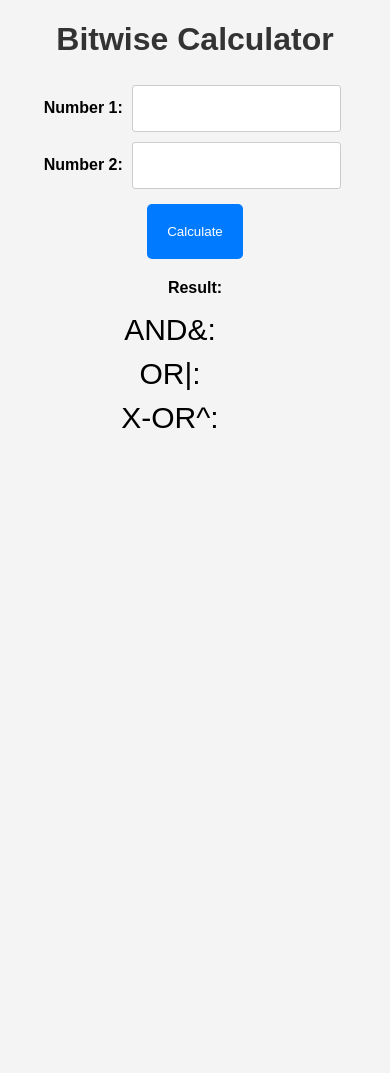
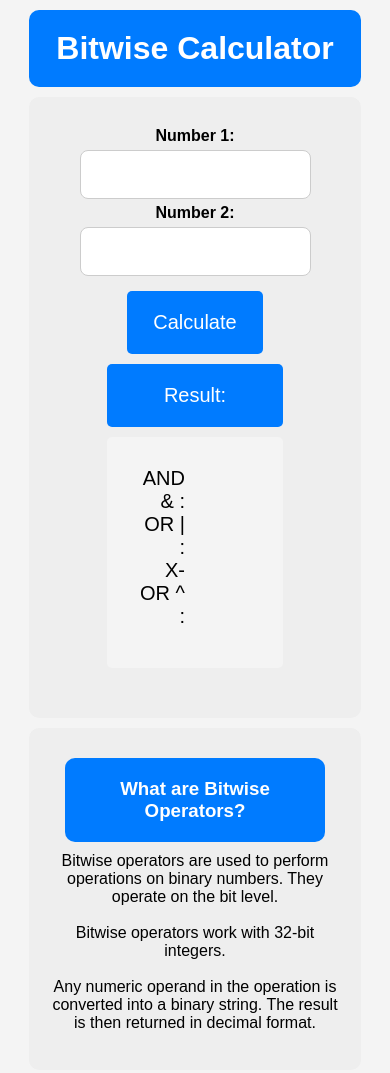
Before and after one commit to NeonNucleus/Bitwise_Calculator, a plain HTML site: page index.html in a window 390 px wide. Before the commit the page ends 844 px from the top, so only its background shows below. Drawn offline with Linux system fonts and the light colour scheme; a web font is replaced by a local one.

Commit message:
Added modern UI, Responsive design and explanation about bitwise operators

```diff
--- a/index.html
+++ b/index.html
@@ -1,11 +1,22 @@
 <!DOCTYPE html>
 <html>
+
 <head>
     <title>Bitwise Calculator</title>
     <link rel="stylesheet" href="style.css">
+    <link rel="preconnect" href="https://fonts.googleapis.com">
+    <link rel="preconnect" href="https://fonts.gstatic.com" crossorigin>
+    <link href="https://fonts.googleapis.com/css2?family=AR+One+Sans:wght@400;500;600;700&display=swap"
+        rel="stylesheet">
 </head>
+
 <body>
+    <div class="header">
         <h1>Bitwise Calculator</h1>
+    </div>
+    <div class="container">
+        <div class="row">
+            <div class="col">
                 <label for="number1">Number 1:</label>
                 <input type="number" id="number1" autocomplete="off">
                 <br>
@@ -13,13 +24,43 @@
                 <input type="number" id="number2" autocomplete="off">
                 <br>
                 <button onclick="calculateBitwise()">Calculate</button>
-    <p>Result:</p>
+            </div>
+            <div class="col">
+                <p class="result">Result:</p>
                 <ul>
-        <li>AND&:<span id="andResult"></span></li>
-        <li>OR|:<span id="orResult"></span></li>
-        <li>X-OR^:<span id="xorResult"></span></li>
+                    <div class="row">
+                        <div class="col operators">
+                            <li>AND & :</li>
+                            <li>OR | :</li>
+                            <li>X-OR ^ :</li>
+                        </div>
+                        <div class="col">
+                            <li><span id="andResult"></span></li>
+                            <li><span id="orResult"></span></li>
+                            <li><span id="xorResult"></span></li>
+                        </div>
+                    </div>
                 </ul>
+            </div>
+        </div>
+    </div>
+    <div class="container">
+        <h3 class="header"> What are Bitwise Operators?</h3>
+        <p>
+            Bitwise operators are used to perform operations on binary numbers. They operate on the bit level.
+            <br>
+            <br>
+            Bitwise operators work with 32-bit integers.
+            <br>
+            <br>
+            Any numeric operand in the operation is converted into a binary string. The result is then returned in
+            decimal format.
+            <br>
+            <br>
+        </p>
+    </div>
 
     <script src="scipt.js"></script>
 </body>
+
 </html>
--- a/style.css
+++ b/style.css
@@ -1,11 +1,40 @@
+* {
+  padding: 0;
+  margin: 0;
+}
+
 body {
-  font-family: Arial, sans-serif;
+  font-family: 'AR One Sans', sans-serif;
   text-align: center;
   background-color: #f4f4f4;
 }
-h1 {
-  color: #333;
+
+.header {
+  background-color: #007bff;
+  padding: 20px;
+  color: #fff;
+  width: 75%;
+  margin: 10px auto;
+  border-radius: 10px;
 }
+
+.container {
+  background-color: #eeeeee;
+  border-radius: 10px;
+  width: 75%;
+  margin: 10px auto;
+  padding: 20px;
+}
+.row {
+  display: flex;
+  justify-content: space-between;
+  margin: 10px 0;
+}
+.col {
+  flex: 1;
+  margin: 0 10px;
+}
+
 label {
   font-weight: bold;
 }
@@ -14,36 +43,62 @@ input {
   padding: 15px;
   margin: 5px;
   border: 1px solid #ccc;
-  border-radius: 3px;
+  border-radius: 8px;
+  font-size: 15px;
 }
 button {
   margin-top: 10px;
-  padding: 20px 20px;
+  padding: 20px;
   background-color: #007bff;
   color: #fff;
   border: none;
   border-radius: 5px;
   cursor: pointer;
+  width: 50%;
+  font-size: 20px;
+  transition: all 0.1s ease-in-out;
 }
 button:hover {
   background-color: #0056b3;
 }
 span{
-  font-size: 30px;
   color: red;
   font-weight: 700;
-  margin-left: 30px;
-  padding: 10px;
 }
-p {
-  margin-top: 20px;
-  font-weight: bold;
+.result {
+  margin: 0 auto;
+  padding: 20px;
+  background-color: #007bff;
+  color: #fff;
+  border: none;
+  border-radius: 5px;
+  width: 50%;
+  font-size: 20px;
 }
 ul {
   list-style-type: none;
-  padding: 0;
+  padding: 20px;
+  text-align: left;
+  width: 50%;
+  margin: 10px auto;
+  background-color: #f4f4f4;
+  border-radius: 5px;
 }
 li {
-  margin-bottom: 10px;
-  font-size: 30px;
+  font-size: 20px;
 }
+.operators {
+  text-align: right;
+}
+
+@media screen and (max-width: 768px) {
+  .row {
+    flex-direction: column;
+  }
+  ul .row {
+    flex-direction: row;
+  }
+  .col {
+    margin-bottom: 10px;
+  }
+}
```
Lines whose indentation alone changed are shown as unchanged.
